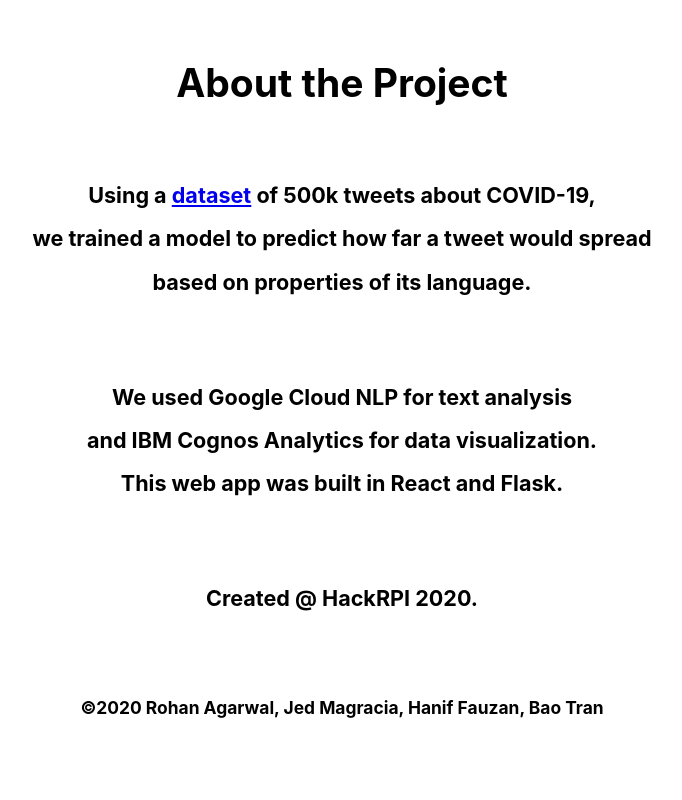
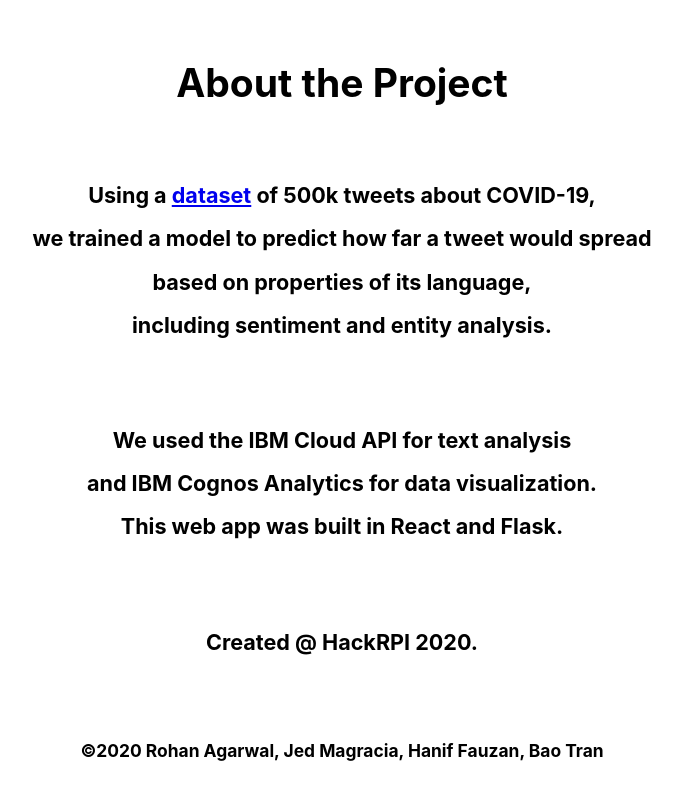
Before and after one commit to roaga/ViralCast, a React (Create React App) app in the folder react-app/: page / in a window 1280 px wide. Shown: the part 1556-2356 px from the top of the page, without its empty margins (298-980 px from the left). Before the commit the page ends 2315 px from the top, so only its background shows below. Built offline with nearby package versions, Linux system fonts and the light colour scheme.

Commit message:
Update about

```diff
--- a/react-app/src/App.js
+++ b/react-app/src/App.js
@@ -64,10 +64,10 @@ function App() {
                 <h5 style={{lineHeight: 2}}>
                     Using a <a href="https://www.kaggle.com/smid80/coronavirus-covid19-tweets-late-april" target="_blank">dataset</a> of 500k tweets about COVID-19,
                     <br/>
-                    we trained a model to predict how far a tweet would spread<br/>based on properties of its language.
+                    we trained a model to predict how far a tweet would spread<br/>based on properties of its language,<br/>including sentiment and entity analysis.
                 </h5>
                 <h5 style={{lineHeight: 2}}>
-                    We used Google Cloud NLP for text analysis
+                    We used the IBM Cloud API for text analysis
                     <br/>
                     and IBM Cognos Analytics for data visualization.
                     <br/>
```
